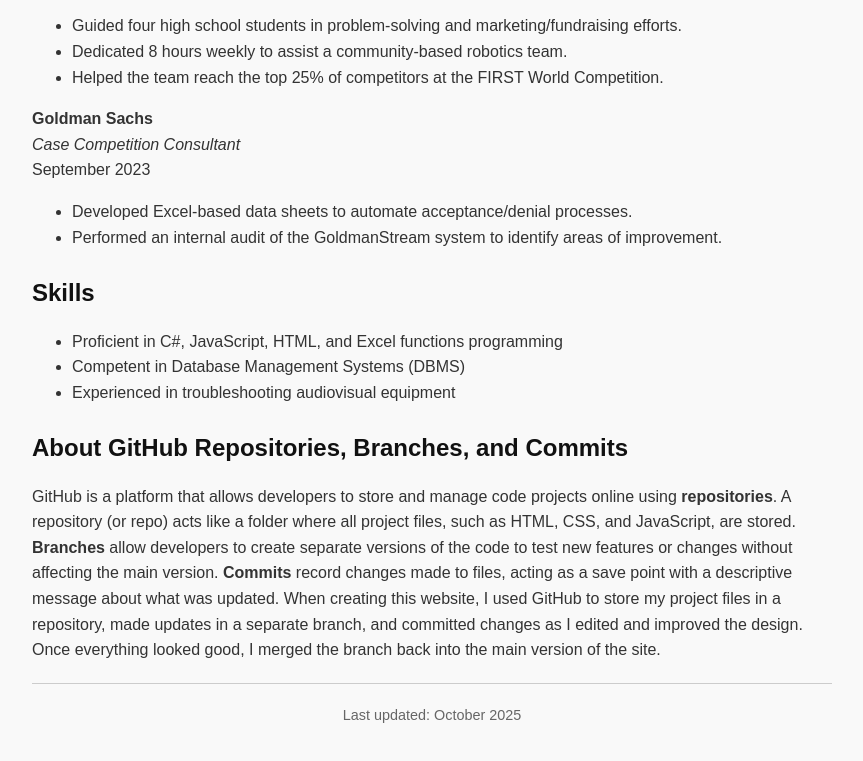
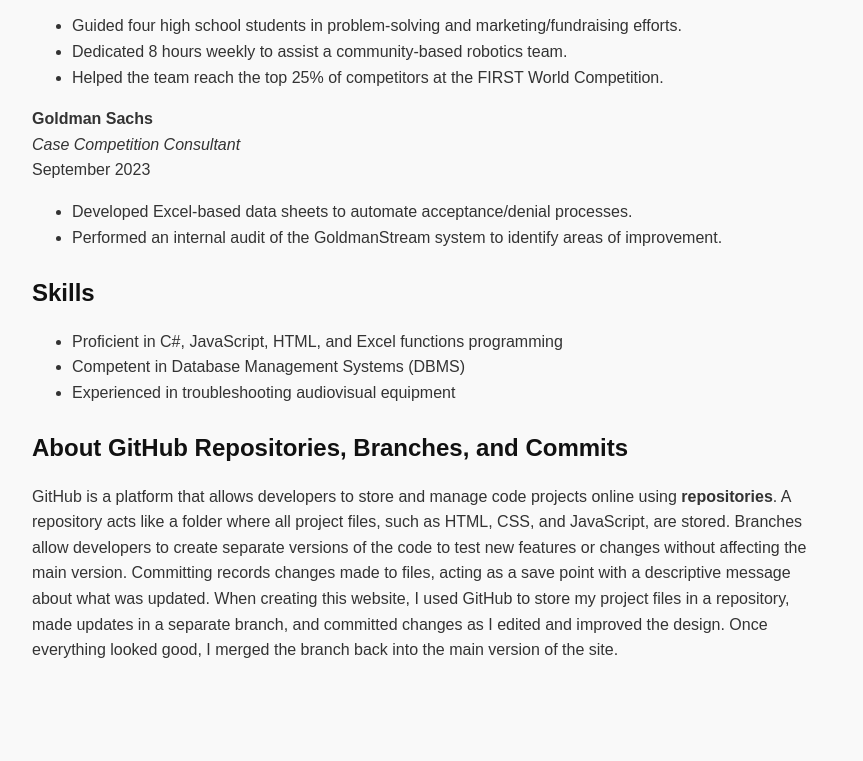
Before and after one commit to alexlawson05-cmyk/alexlawson05-cmyk.github.io, a plain HTML site: page index.html in a window 1280 px wide. Shown: the part 1006-1767 px from the top of the page, without its empty margins (208-1071 px from the left). After the commit the page ends 1723 px from the top, so only its background shows below. Drawn offline with Linux system fonts and the light colour scheme.

Commit message:
Update index.html

```diff
--- a/index.html
+++ b/index.html
@@ -108,12 +108,8 @@ September 2023</p>
 
 <section class="github-section">
 <h2>About GitHub Repositories, Branches, and Commits</h2>
-<p>GitHub is a platform that allows developers to store and manage code projects online using <strong>repositories</strong>. A repository (or repo) acts like a folder where all project files, such as HTML, CSS, and JavaScript, are stored. <strong>Branches</strong> allow developers to create separate versions of the code to test new features or changes without affecting the main version. <strong>Commits</strong> record changes made to files, acting as a save point with a descriptive message about what was updated. When creating this website, I used GitHub to store my project files in a repository, made updates in a separate branch, and committed changes as I edited and improved the design. Once everything looked good, I merged the branch back into the main version of the site.</p>
+<p>GitHub is a platform that allows developers to store and manage code projects online using <strong>repositories</strong>. A repository acts like a folder where all project files, such as HTML, CSS, and JavaScript, are stored. Branches allow developers to create separate versions of the code to test new features or changes without affecting the main version. Committing records changes made to files, acting as a save point with a descriptive message about what was updated. When creating this website, I used GitHub to store my project files in a repository, made updates in a separate branch, and committed changes as I edited and improved the design. Once everything looked good, I merged the branch back into the main version of the site.</p>
 </section>
 
-<footer>
-<hr>
-<p style="text-align:center; font-size: 0.9em; color: #666;">Last updated: October 2025</p>
-</footer>
 </body>
 </html>
```
